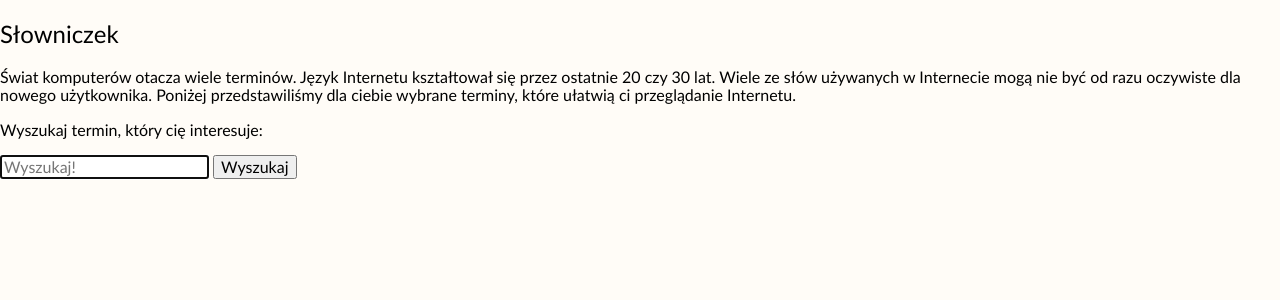
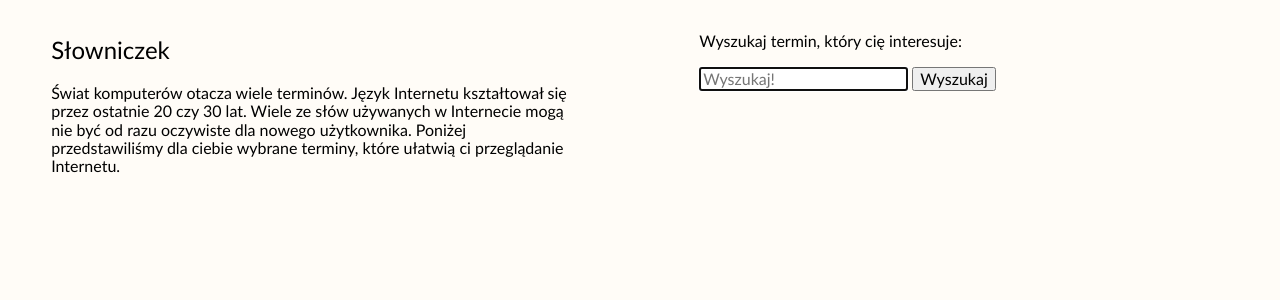
Before and after one commit to QuantumDock/HKT3, a Flask app: page /slownik in a window 1280 px wide. Shown: the part 52-352 px from the top of the page. Run offline with Flask 3, Linux system fonts and the light colour scheme.

Commit message:
html, css, js: dictionary

```diff
--- a/static/css/styles.css
+++ b/static/css/styles.css
@@ -153,3 +153,19 @@ li {
   width: 82%;
   margin: auto;
 }
+
+.dictionary {
+  display: grid;
+  grid-template-columns: 1fr 1fr;
+  column-gap: 16px;
+}
+.dictionary__header {
+  padding: 2vh 4vw 0 4vw;
+}
+.dictionary__content {
+  padding: 2vh 4vw 0 4vw;
+}
+
+.dictionary__definition > p {
+  display: inline;
+}
--- a/static/js/dictionary.js
+++ b/static/js/dictionary.js
@@ -9,8 +9,24 @@ function fileread(){
       })
       .then(function(fileContents) {
         let input = document.getElementById("dictionary__input").value;
-        document.getElementById("placeholder").textContent = "";
-        console.log(fileContents);
+        let dataArray = fileContents.split('\r\n').map(function(line) {
+          return line.split(';'); // Split each line by comma
+        });
+        console.log(input)
+        let phrase = "";
+        let explanation = "";
+        for(i = 0; i < dataArray.length; i++){
+            if(input.toLowerCase().includes(dataArray[i][0].trim().toLowerCase())){
+                phrase = dataArray[i][1];
+                explanation = dataArray[i][2];
+            }
+            console.log(dataArray[i][0]);
+        }
+        document.getElementById("placeholder-title").textContent = phrase;
+        document.getElementById("placeholder-text").textContent = explanation;
+        if(phrase != ""){
+            document.getElementById("placeholder-dash").textContent = " - ";
+        }
       })
       .catch(function(error) {
         console.error('File load error:', error);
--- a/templates/dictionary.html
+++ b/templates/dictionary.html
@@ -1,7 +1,7 @@
 {% extends "layout.html" %}
 
 {% block body %}
-    <script src={{ url_for('static', filename='js/dictionary.js') }}></script>
+    <script src="{{ url_for('static', filename='js/dictionary.js') }}"></script>
     <div class="dictionary">
         <div class="dictionary__header">
             <h2 class="dictionary__header--big">Słowniczek</h2>
@@ -10,8 +10,11 @@
         <div class="dictionary__content">
             <p>Wyszukaj termin, który cię interesuje:</p>
             <input autocomplete="off" autofocus name="name" placeholder="Wyszukaj!" type="text" id="dictionary__input">
-            <button type="button" onclick="search()">Wyszukaj</button>
-            <p id="placeholder"></p>
+            <button type="button" onclick="fileread()">Wyszukaj</button>
+            <br><br>
+            <div class="dictionary__definition">
+                <p id="placeholder-title"></p><p id="placeholder-dash"></p><p id="placeholder-text"></p>
+            </div>
         </div>
     </div>
 {% endblock %}
--- a/templates/quiz.html
+++ b/templates/quiz.html
@@ -7,7 +7,7 @@
         podstawach internetu. Wybierz pytanie po prawej.</span>
     <select>
         {% for i in range(1, test+1) %}
-        <option id="i{{ i }}" onclick="quiz({{ i }})" value={{ i }}>Pytanie {{
+        <option id="i{{ i }}" onchange="quiz({{ i }})" value={{ i }}>Pytanie {{
         i }}</option>
         {% endfor %}
     </select>
```
Also changed, not shown: static/html_dictionary.csv (+15 -2 lines).
